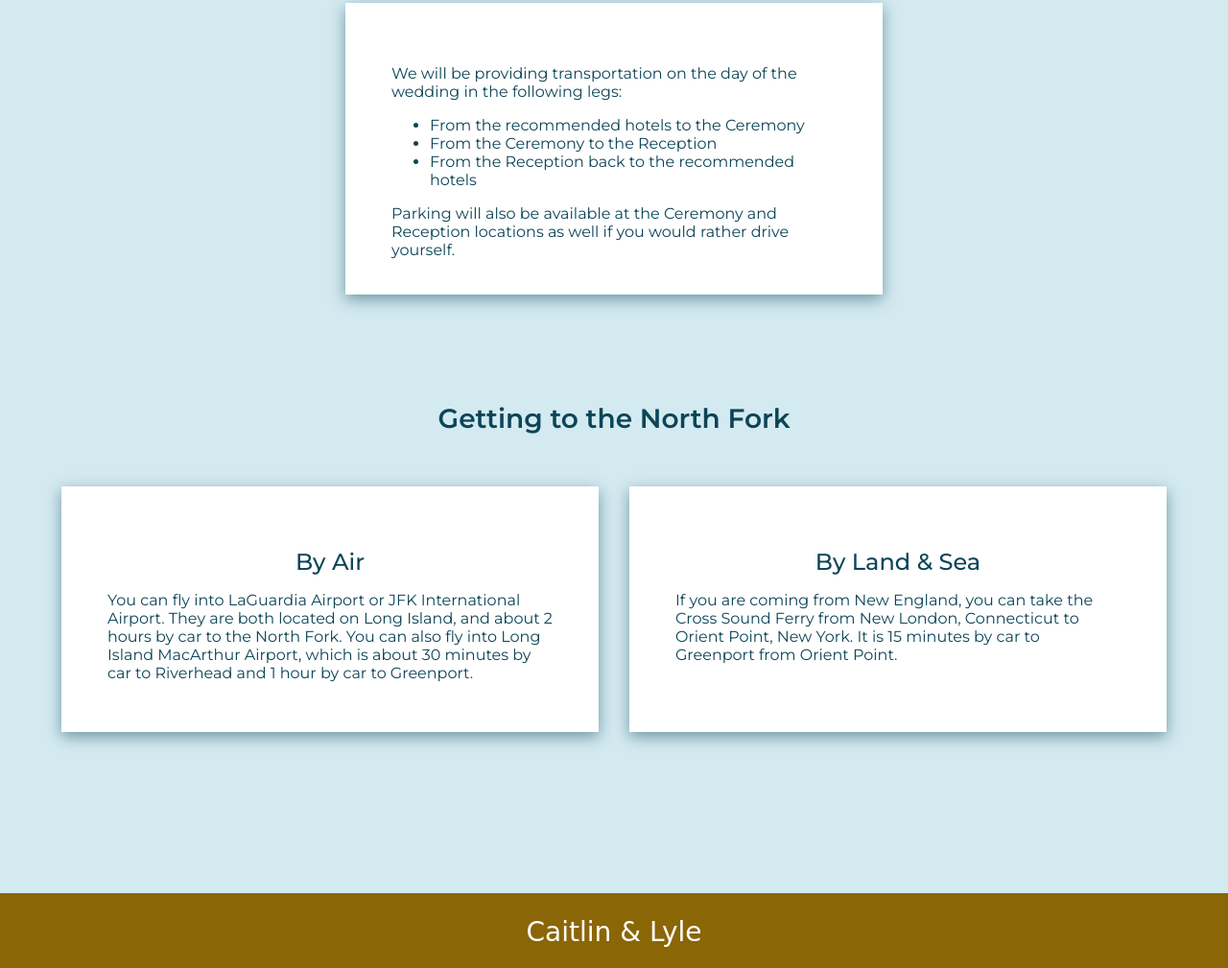
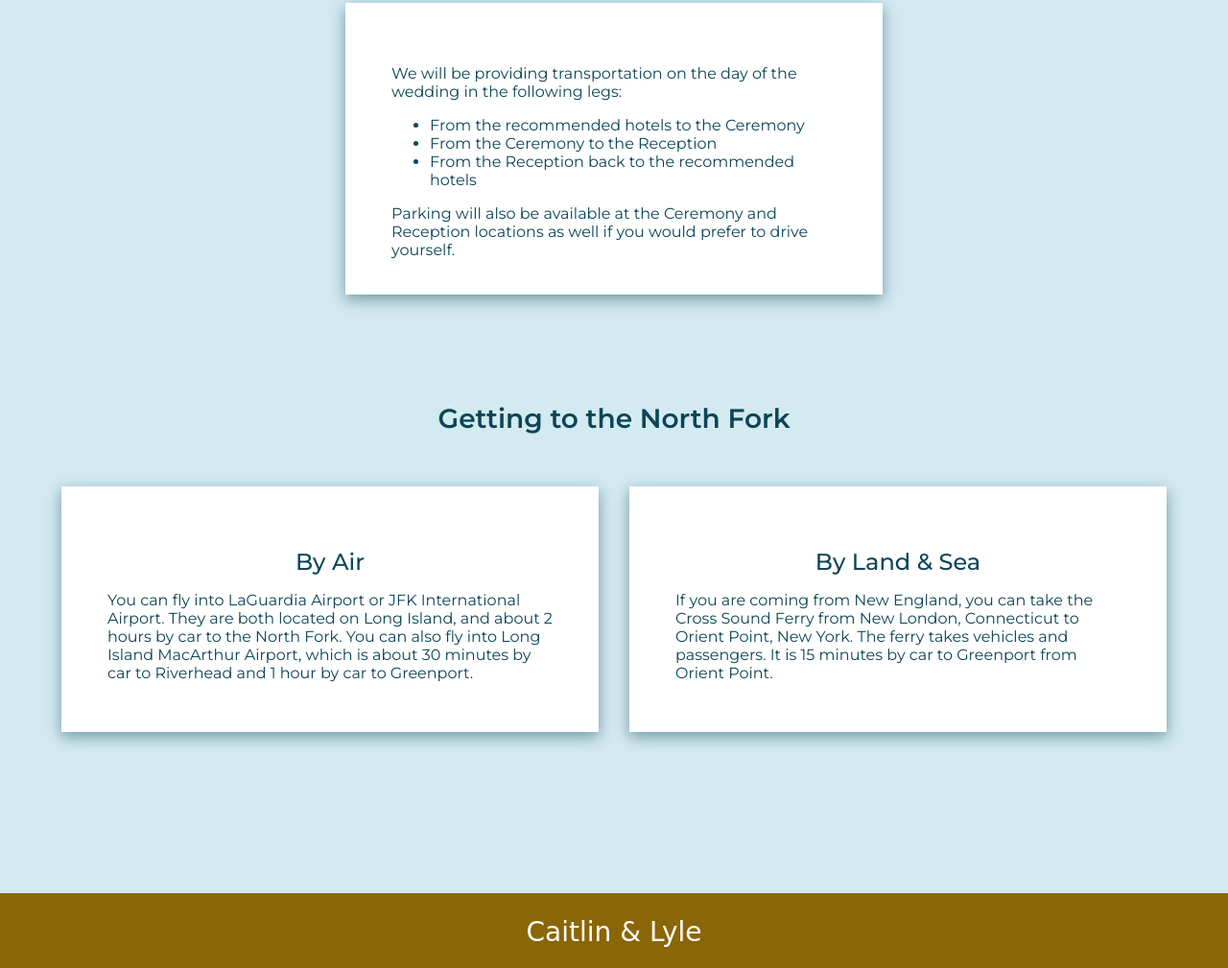
Before and after one commit to CaitQuigs/wedding-website, a plain HTML site: page accommodations.html in a window 1280 px wide. Shown: the part 1149-2158 px from the top of the page at 96% size. Drawn offline with Linux system fonts and the light colour scheme; a web font is replaced by a local one.

Commit message:
Update accommodations copy.

```diff
--- a/accommodations.html
+++ b/accommodations.html
@@ -53,7 +53,7 @@
                     <li>From the Ceremony to the Reception</li>
                     <li>From the Reception back to the recommended hotels</li>
                 </ul>
-                <p>Parking will also be available at the Ceremony and Reception locations as well if you would rather drive yourself.</p>
+                <p>Parking will also be available at the Ceremony and Reception locations as well if you would prefer to drive yourself.</p>
             </div>
 
             <h3 class="accommodations-title" id="getting-there-title">Getting to the North Fork</h3>
@@ -64,7 +64,7 @@
             </div>
             <div class="getting-there-info-card" id="by-land">
                 <h4 class="accommodations-subtitle">By Land & Sea</h4>
-                <p>If you are coming from New England, you can take the Cross Sound Ferry from New London, Connecticut to Orient Point, New York. It is 15 minutes by car to Greenport from Orient Point.  </p>
+                <p>If you are coming from New England, you can take the Cross Sound Ferry from New London, Connecticut to Orient Point, New York. The ferry takes vehicles and passengers. It is 15 minutes by car to Greenport from Orient Point.  </p>
             </div>
     </main>
     <footer>
```
